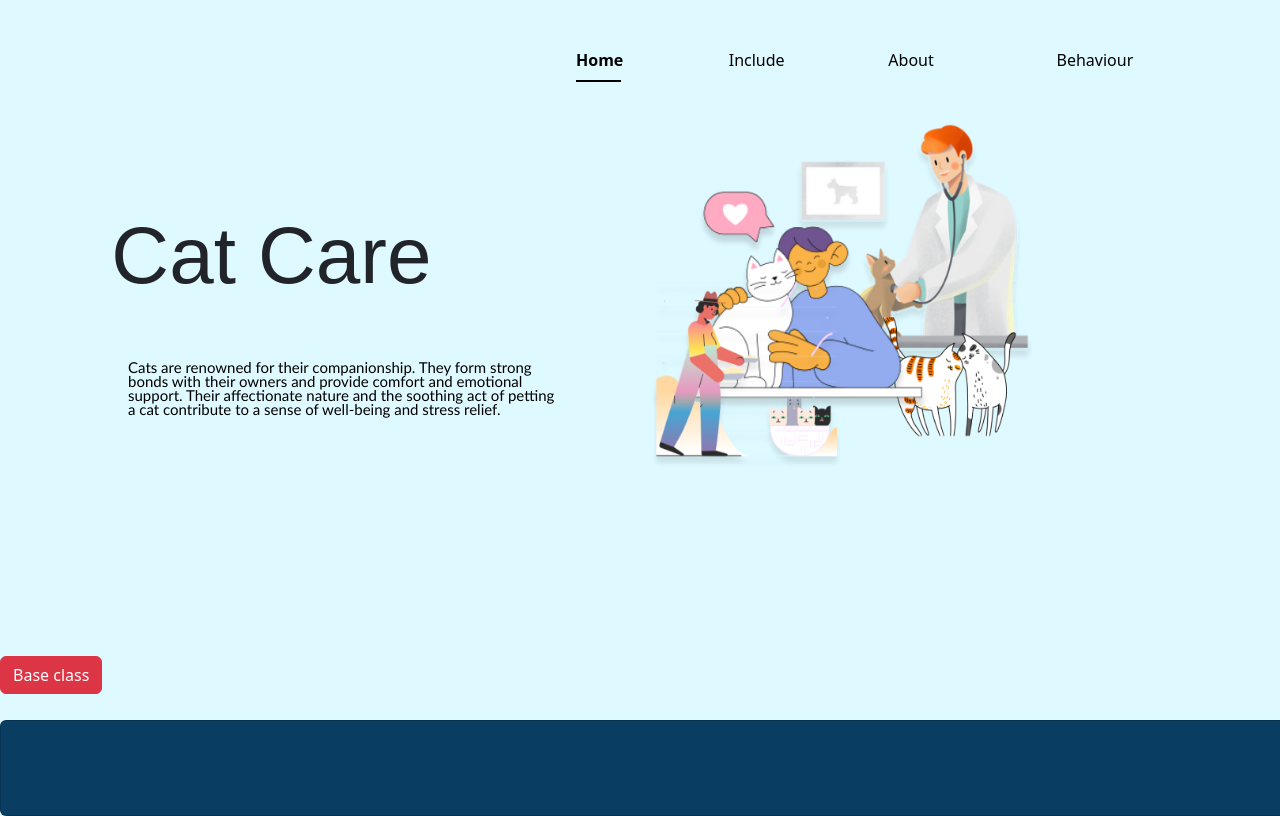
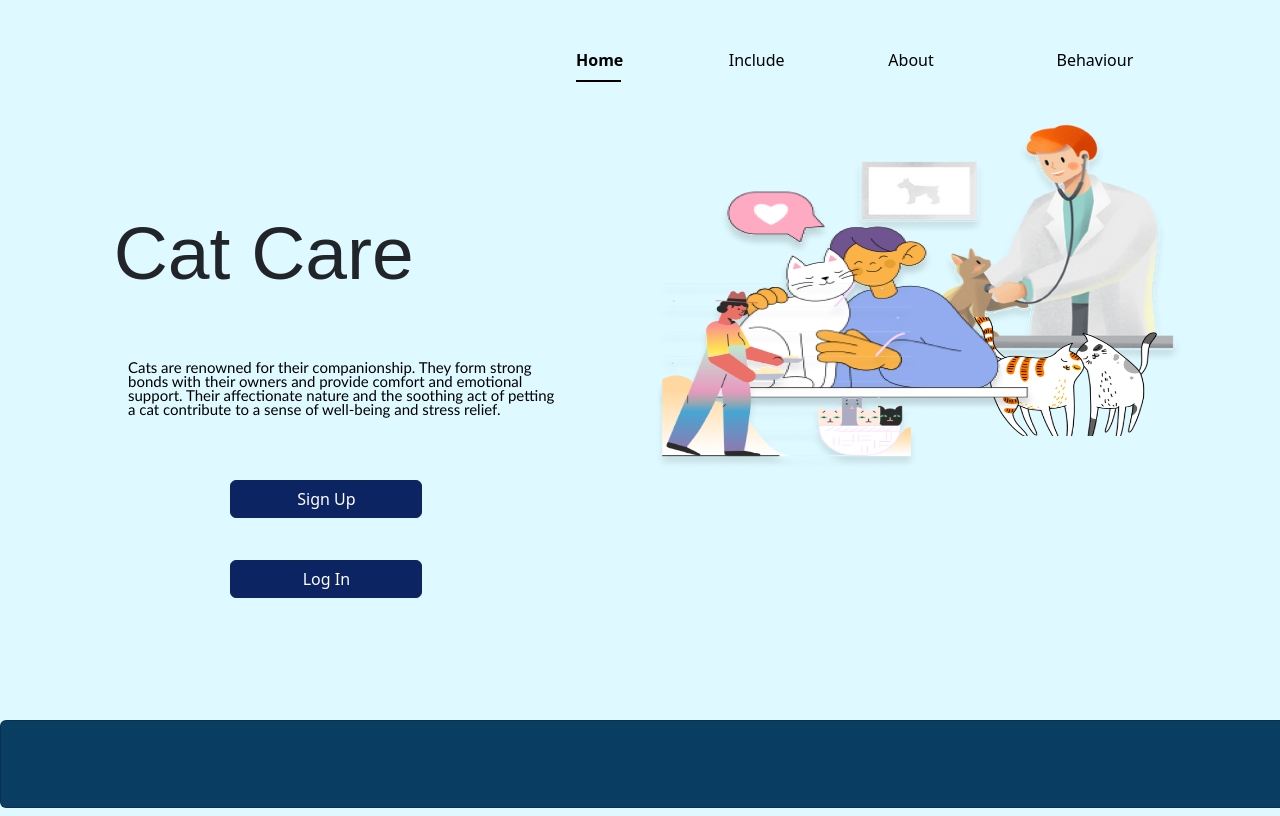
Before and after one commit to thamali-arunika/cat_care_managment, an Angular app: page / in a window 1280 px wide. Shown: the top 816 px of the page. Built offline with nearby package versions, Linux system fonts and the light colour scheme; a web font is replaced by a local one.

Commit message:
all component created

```diff
--- a/src/app/app/home-page/home-page.component.css
+++ b/src/app/app/home-page/home-page.component.css
@@ -4,8 +4,8 @@
 .title-home {
  position: absolute;
  top: 26%;
- left: 8.70%;
- font-size: 80px;
+ left: 8.88%;
+ font-size: 75px;
  font-family: 'Jacques Francois Shadow', sans-serif;
 }
 
--- a/src/app/app/home-page/home-page.component.html
+++ b/src/app/app/home-page/home-page.component.html
@@ -15,7 +15,7 @@
 </nav>
 
 
-<img [src]="url" width="400" height="400" class="rounded float-end" style="position: absolute;left:50% ; top: 10%; ">
+<img [src]="url" width="550" height="400" class="rounded float-end" style="position: absolute;left:50% ; top: 10%; ">
 
 <h1 class="h1 title-home">Cat Care</h1>
 
@@ -24,6 +24,7 @@
   provide comfort and emotional support. Their affectionate nature and the soothing act of petting a cat contribute to a
   sense of well-being and stress relief.</p>
 
-  <button type="button" class="btn btn-danger" style="position: absolute; top: 82%;">Base class</button>
+  <button type="button" class="btn btn-danger" style="width: 15%; position: absolute; top: 60%; left: 18%; background-color: #0C2461; border-color: #0C2461;">Sign Up</button>
+  <button type="button" class="btn btn-danger" style="width: 15%; position: absolute; top: 70%; left: 18%; background-color: #0C2461; border-color: #0C2461;">Log In</button>
 
-  <div class="card mb-3" style="width:102% ; height: 12%; position: absolute; top: 90%; left: 0%; background-color: #0A3D62;"></div>
+  <div class="card mb-3" style="width:102% ; height: 11%; position: absolute; top: 90%; left: 0%; background-color: #0A3D62;"></div>
--- a/src/styles.css
+++ b/src/styles.css
@@ -1,6 +1,6 @@
 
 *{
     background-color: #DEF9FF;
-    /* overflow: visible; */
+    overflow:visible;
 
 }
```
